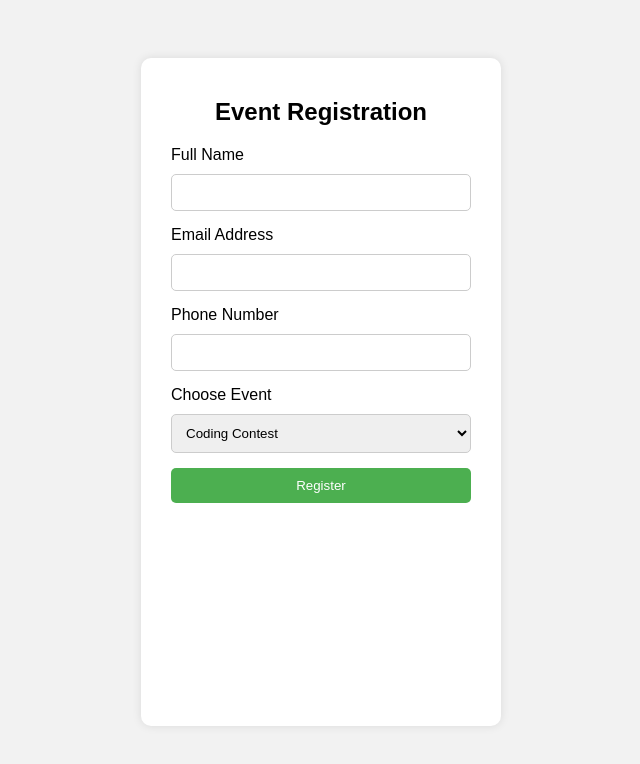
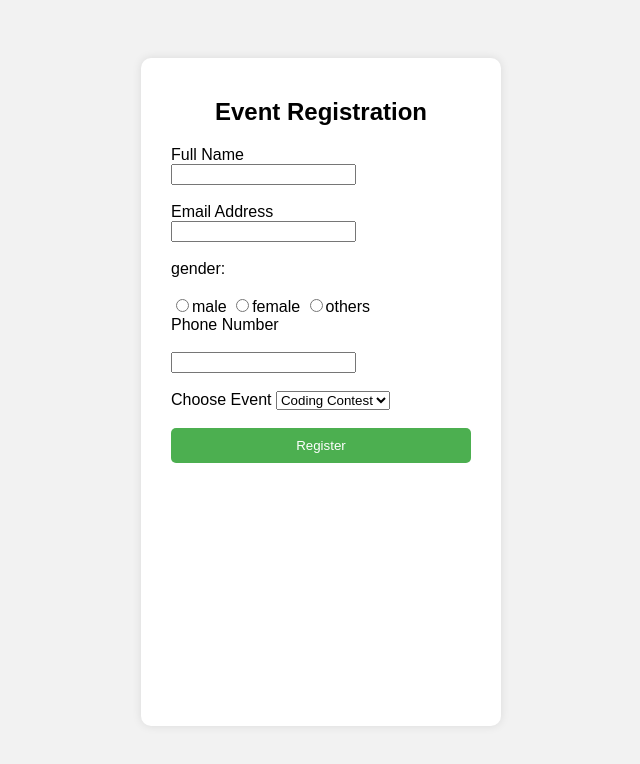
Before and after one commit to 24641a05j9-crypto/repo, a plain HTML site: page index.html in a window 1280 px wide. Shown: the whole page, without its empty margins (319-959 px from the left). Drawn offline with Linux system fonts and the light colour scheme.

Commit message:
updated commit

```diff
--- a/index.html
+++ b/index.html
@@ -18,7 +18,9 @@ border-radius: 10px;
 box-shadow: 0 0 10px rgba(0,0,0,0.1);
 width: 300px;
 }
-input, select, textarea {
+input:not[type="radio"],
+select,
+textarea {
 width: 100%;
 padding: 10px;
 margin-top: 10px;
@@ -46,19 +48,28 @@ text-align: center;
 <body>
 <form action="/submit" method="POST">
 <h2>Event Registration</h2>
-<label for="name">Full Name</label>
-<input type="text" id="name" name="name" required>
-<label for="email">Email Address</label>
+<label for="name">Full Name</label><br>
+<input type="text" id="name" name="name" required><br><br>
+<label for="email">Email Address</label><br>
 <input type="email" id="email" name="email" required>
+<br><br>
+<label for ="name"> gender:</label>
+<br><br>
+<input type="radio"name="gender"value="male">male
+<input type="radio"name="gender"value="male">female
+<input type="radio"name="gender"value="male">others<br>
 <label for="phone">Phone Number</label>
+<br><br>
 <input type="tel" id="phone" name="phone" required>
+<br><br>
 <label for="event">Choose Event</label>
-<select id="event" name="event">
+<select id="event" name="event"><br>
 <option value="coding">Coding Contest</option>
 <option value="debate">Debate</option>
 <option value="music">Music Show</option>
 </select>
-<button type="submit">Register</button>
+<br><br>
+<button type="submit">Register</button><br>
 </form>
 </body>
 </html>
```
